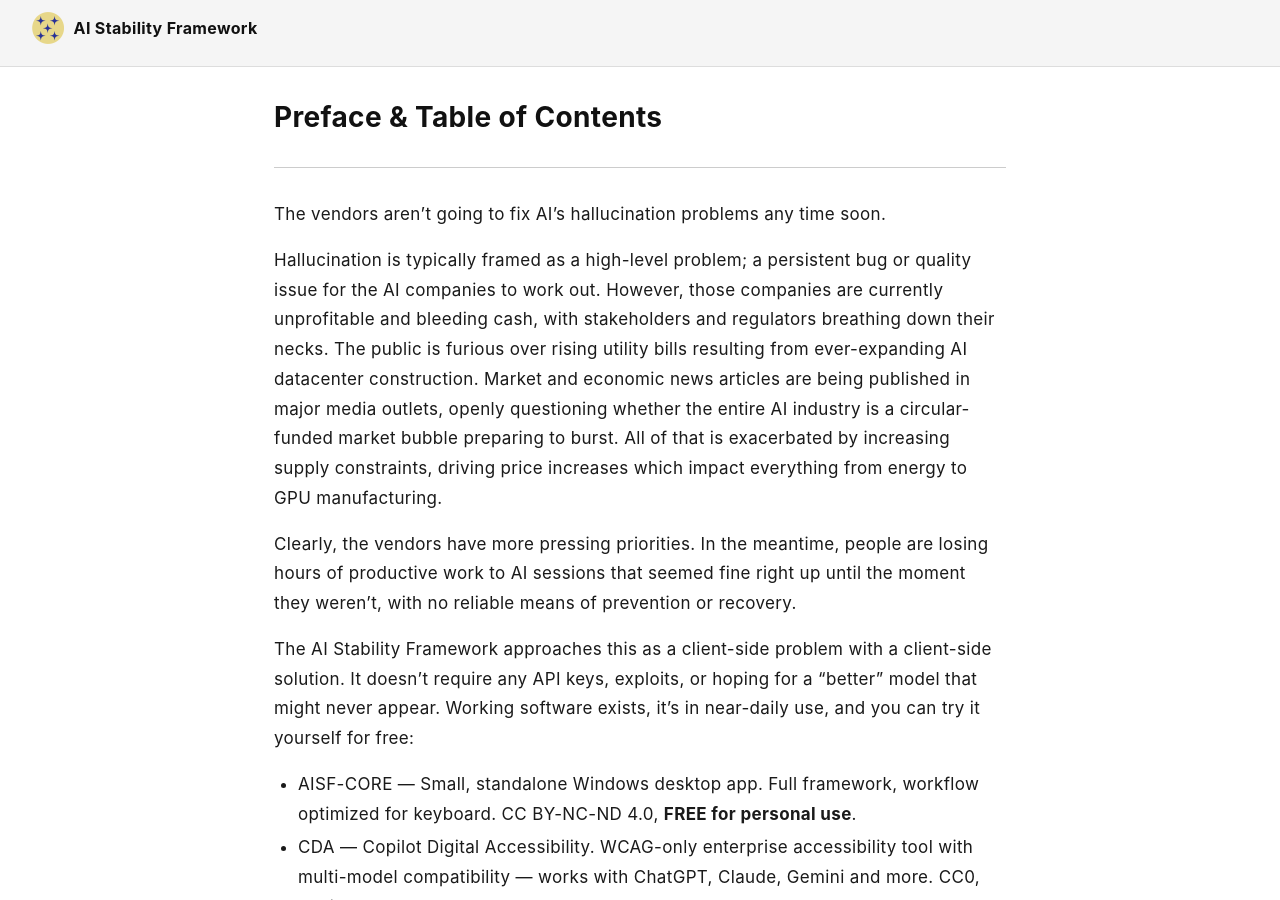
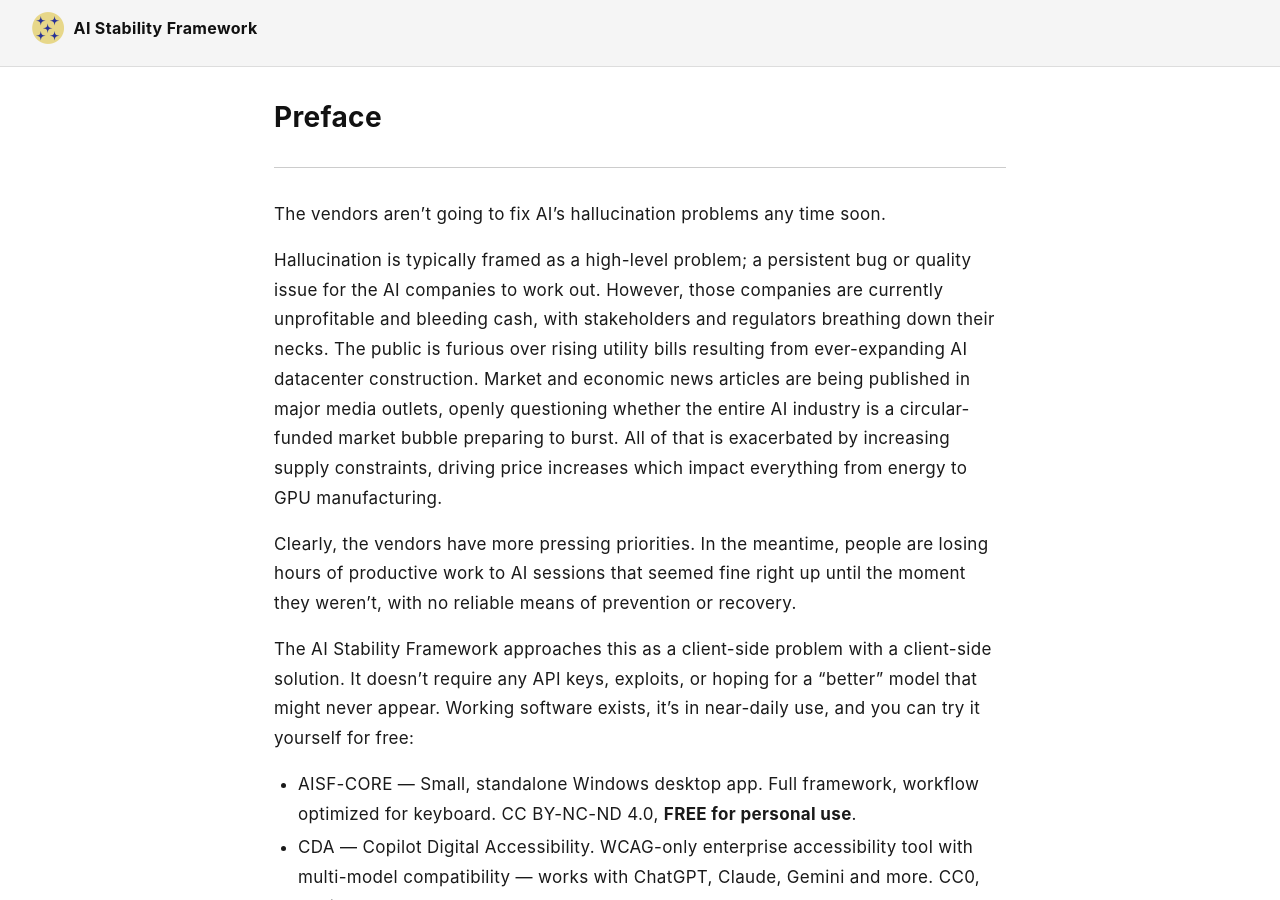
Before and after one commit to rojaslen/AISF-WEB, a Jekyll site: the page built from index.md, in a window 1280 px wide and 900 px high. Built offline with Jekyll 4.4.1, drawn with Linux system fonts in a browser that asks for light colours; some web fonts are replaced.

Commit message:
Update index.md

```diff
--- a/index.md
+++ b/index.md
@@ -3,7 +3,7 @@
 nav_order: 1
 ---
 
-# Preface & Table of Contents
+# Preface
 
 ---
 The vendors aren't going to fix AI's hallucination problems any time soon.
@@ -27,7 +27,8 @@
 ---
 
 <A name="toc"></a>
-**Table of Contents**
+
+#Table of Contents
 
 - [Chapter 1: What Time Is It?](/ch01-temporal)
 - [Chapter 2: The Platforms Are Not on Your Side](/ch02-platform)
```
